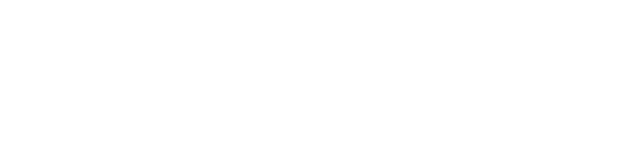
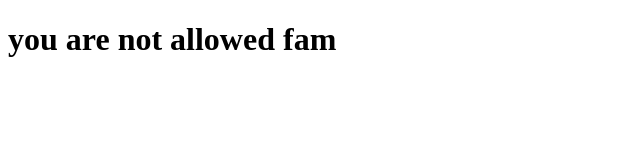
Before and after one commit to Nekabari-dev/git-one, a plain HTML site: page index.html in a window 1280 px wide. Shown: the whole page, without its empty margins (0-640 px from the left). Drawn offline with Linux system fonts and the light colour scheme.

Commit message:
added a div tag

```diff
--- a/index.html
+++ b/index.html
@@ -5,5 +5,11 @@
 </head>
 <body>
 
+
+<div><h1>you are not allowed fam</h1></div>
+
+
+
+
 </body>
 </html>
```
